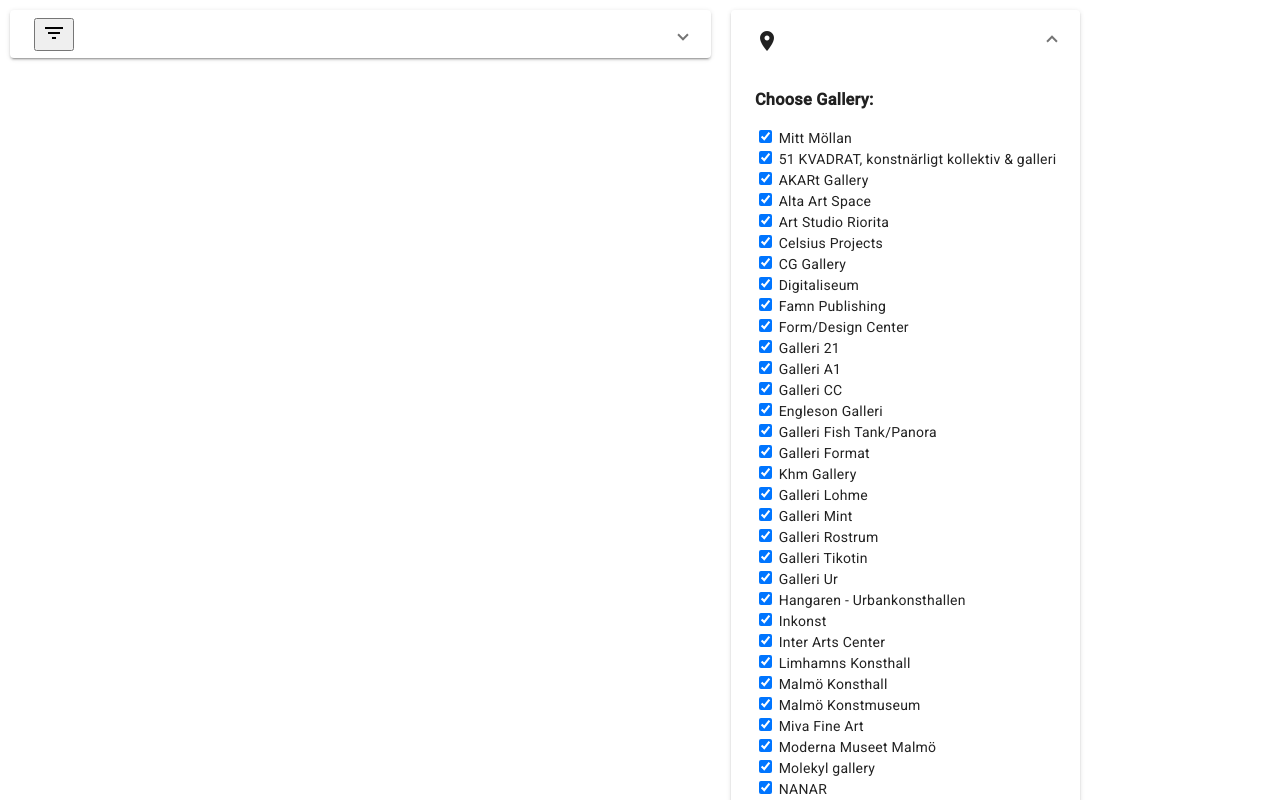
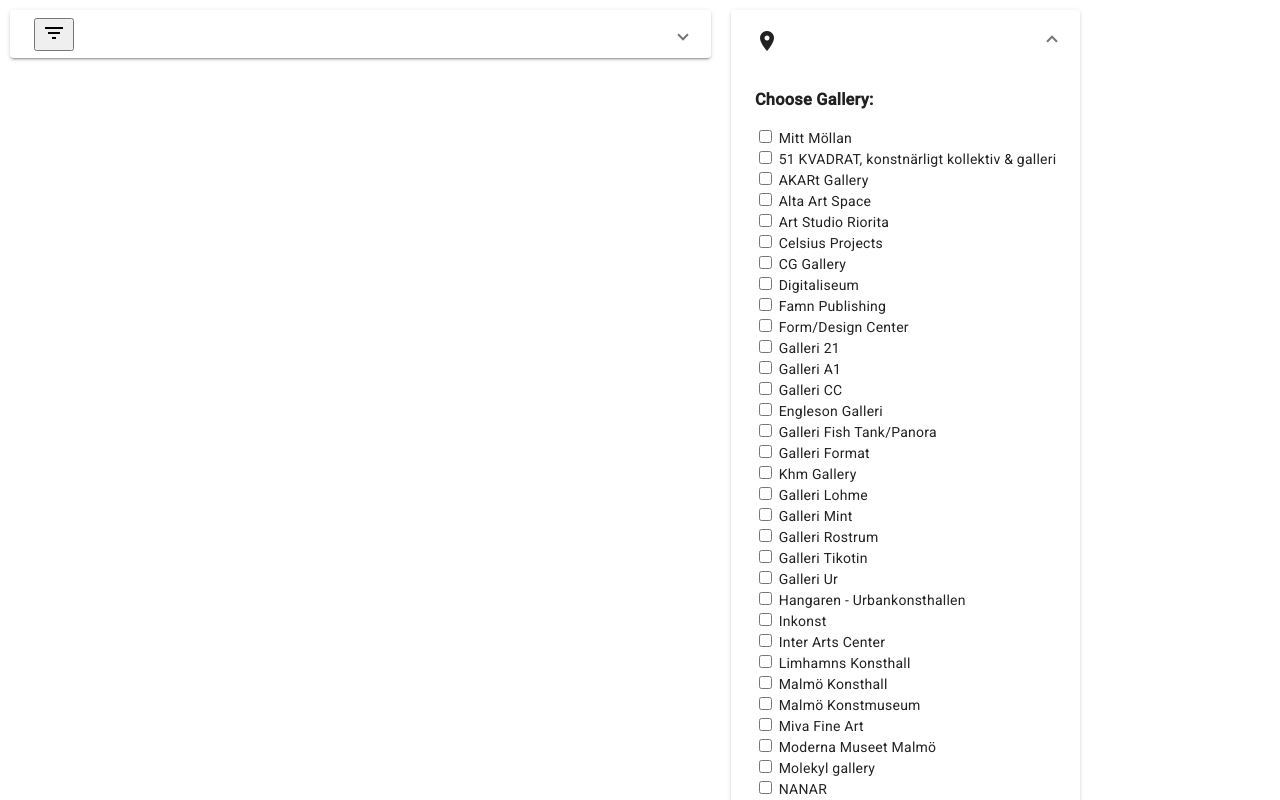
Before and after one commit to IndigoWilke/webbprogProject, an Angular app: page / in a window 1280 px wide. Both pictures are taken after a click on the button "place". Shown: the top 800 px of the page. Built offline with nearby package versions, Linux system fonts and the light colour scheme.

Commit message:
working somewhat

```diff
--- a/src/app/gallerypicker/gallery-picker.component.html
+++ b/src/app/gallerypicker/gallery-picker.component.html
@@ -12,11 +12,11 @@
       <form (ngSubmit)="submitForm()" #galleryForm="ngForm">
         <div *ngFor="let gallery of galleryItems">
           <label>
-            <input type="checkbox" [(ngModel)]="selectedGalleries" [value]="gallery.name" name="selectedGalleries">
+            <input type="checkbox" [(ngModel)]="gallery.checked" name="selectedGalleries">
             {{ gallery.name }}
           </label>
         </div>
-        <button type="submit">Submit</button>
+        <button type="submit" (click)="submitForm()">Submit</button>
       </form>
     </div>
   </mat-expansion-panel>
```
